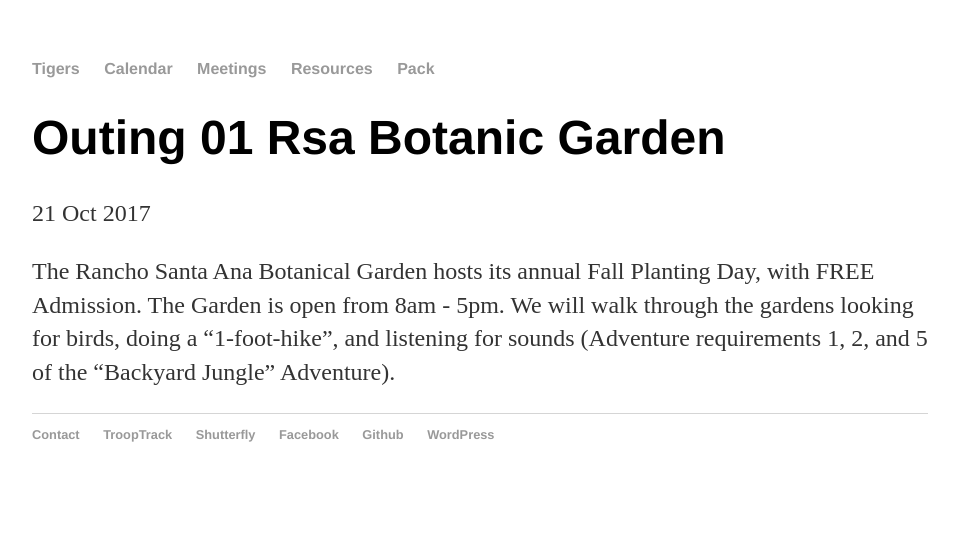
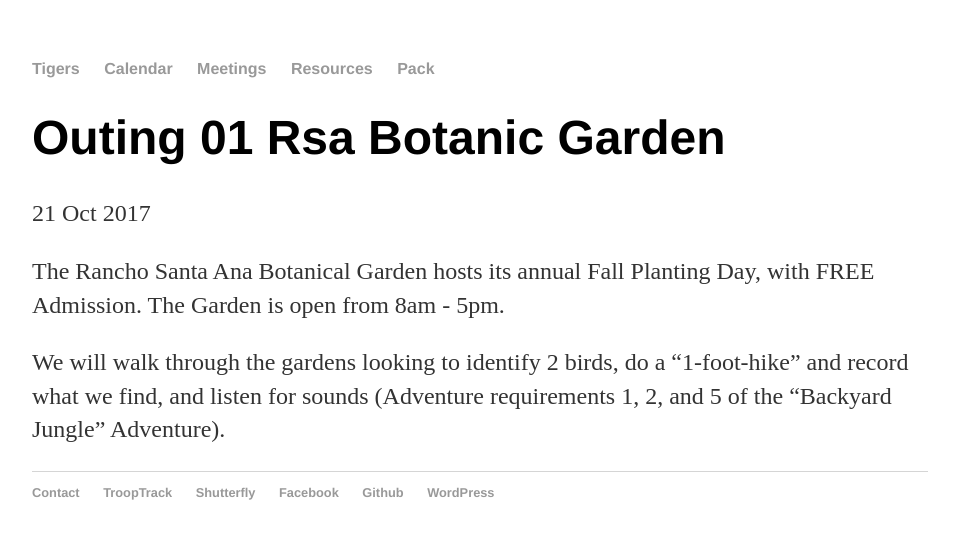
Before and after one commit to clare-pack818/clare-pack818.github.io, a Jekyll site: the page built from _posts/2017-10-21-Outing-01-RSA-Botanic-Garden.md, in a window 1280 px wide. Shown: the top 539 px of the page, without its empty margins (160-1119 px from the left). Built offline with Jekyll 4.4.1, drawn with Linux system fonts in a browser that asks for light colours; our own code applies the rules of GitHub Pages for plain Markdown files.

Commit message:
Update 2017-10-21-Outing-01-RSA-Botanic-Garden.md

```diff
--- a/_posts/2017-10-21-Outing-01-RSA-Botanic-Garden.md
+++ b/_posts/2017-10-21-Outing-01-RSA-Botanic-Garden.md
@@ -1 +1,3 @@
-The Rancho Santa Ana Botanical Garden hosts its annual Fall Planting Day, with FREE Admission.  The Garden is open from 8am - 5pm.  We will walk through the gardens looking for birds, doing a "1-foot-hike", and listening for sounds (Adventure requirements 1, 2, and 5 of the "Backyard Jungle" Adventure).
+The Rancho Santa Ana Botanical Garden hosts its annual Fall Planting Day, with FREE Admission.  The Garden is open from 8am - 5pm.
+
+We will walk through the gardens looking to identify 2 birds, do a "1-foot-hike" and record what we find, and listen for sounds (Adventure requirements 1, 2, and 5 of the "Backyard Jungle" Adventure).
```
